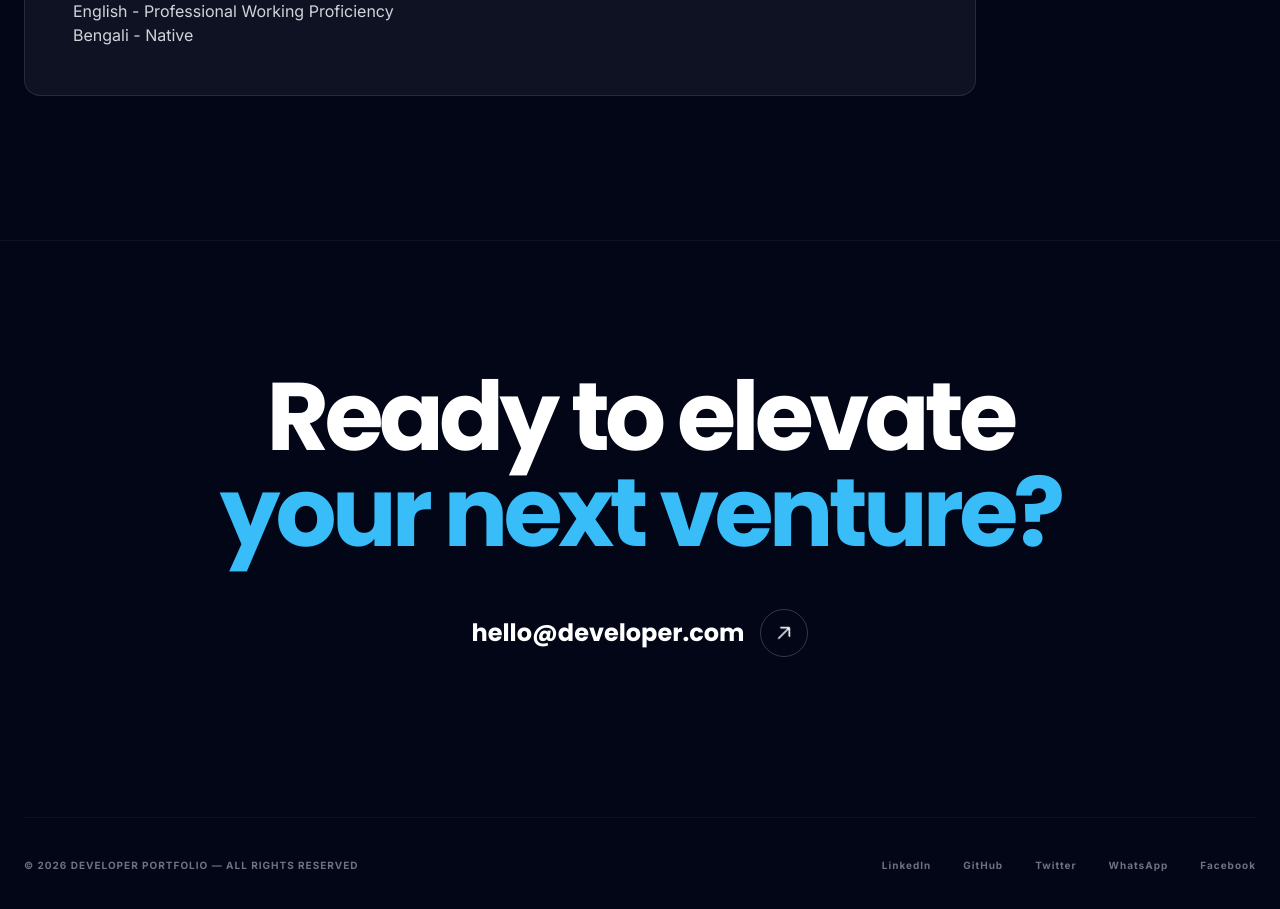
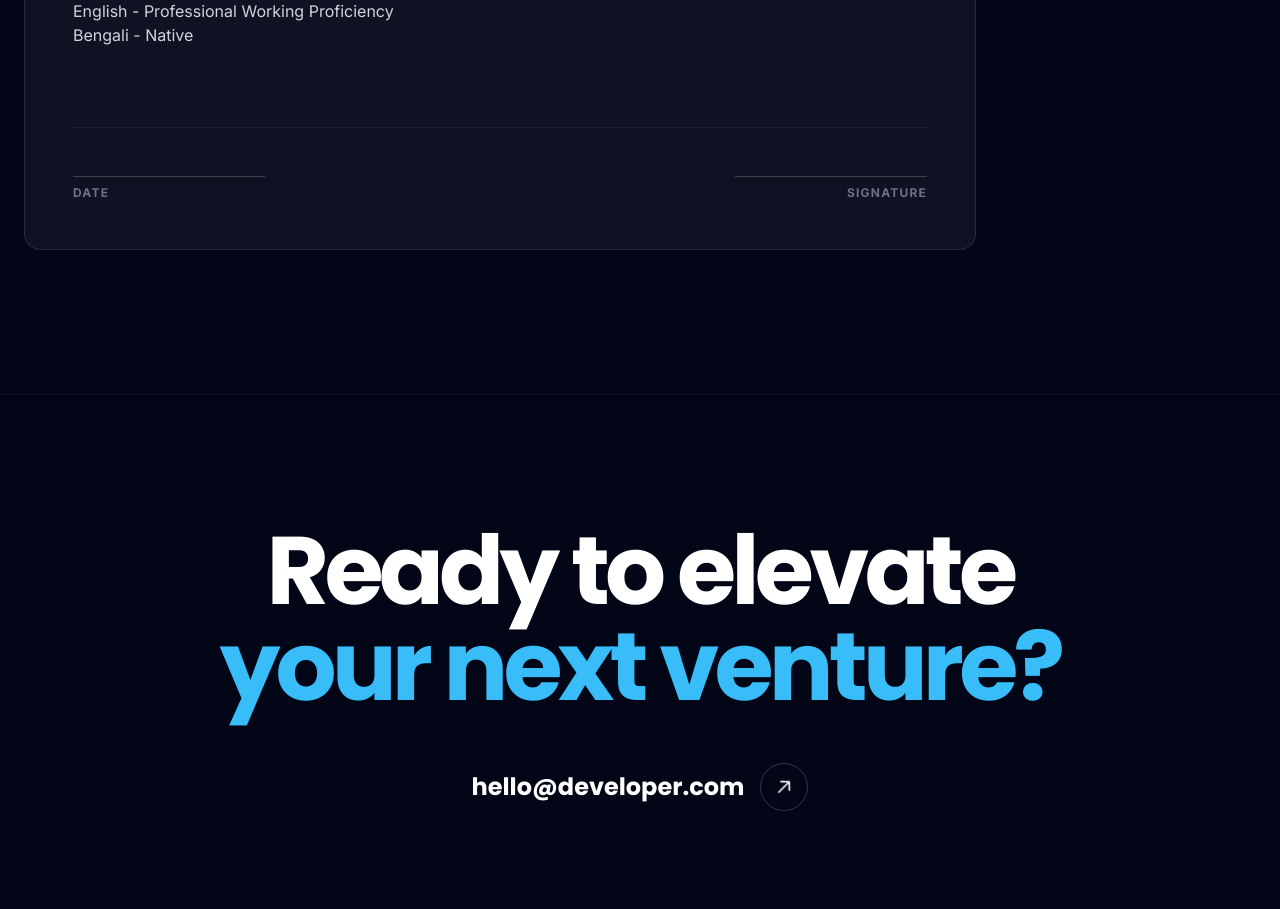
Before and after one commit to noyonkummerdas/portfolio, a React (Create React App) app: page /cv in a window 1280 px wide. Shown: the part 2440-3349 px from the top of the page. Built offline with nearby package versions, Linux system fonts and the light colour scheme; no server answers.

Commit message:
there is the best ways

```diff
--- a/src/pages/CV.jsx
+++ b/src/pages/CV.jsx
@@ -312,6 +312,18 @@ const CV = () => {
                                     </div>
                                 </section>
                             )}
+
+                            {/* Signature & Date Section */}
+                            <div className="mt-20 flex justify-between items-end border-t border-white/5 pt-12 print:border-gray-200">
+                                <div className="flex flex-col items-start gap-2">
+                                    <div className="w-48 border-b border-white/20 print:border-gray-400"></div>
+                                    <p className="text-xs font-bold uppercase tracking-widest text-gray-500 print:text-gray-600">Date</p>
+                                </div>
+                                <div className="flex flex-col items-end gap-2 text-right">
+                                    <div className="w-48 border-b border-white/20 print:border-gray-400"></div>
+                                    <p className="text-xs font-bold uppercase tracking-widest text-gray-500 print:text-gray-600">Signature</p>
+                                </div>
+                            </div>
                         </div>
                     </div>
                 </div>
```
